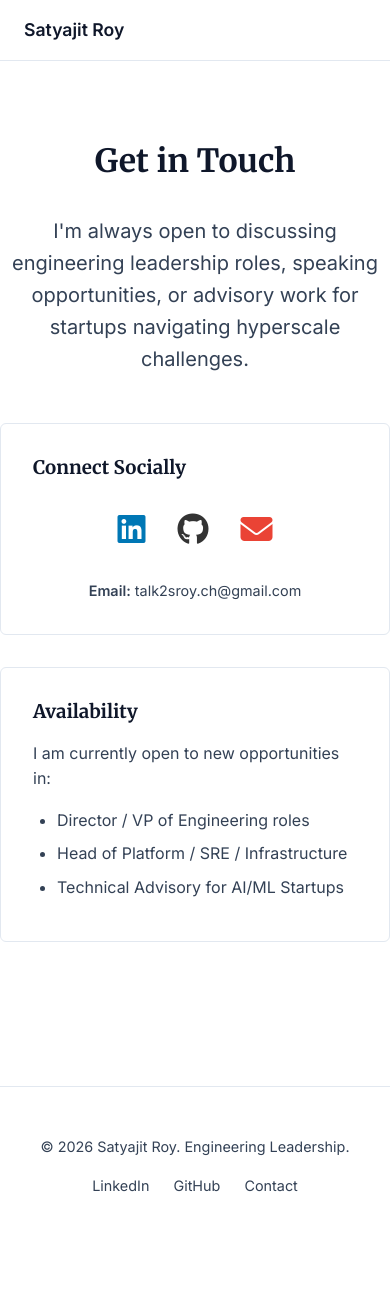
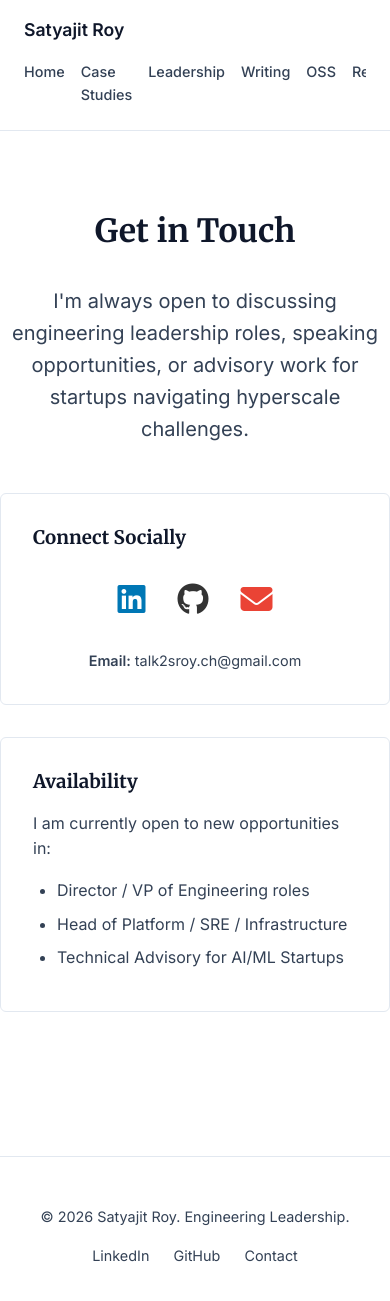
Before and after one commit to kodelint/kodelint.github.io, a Jekyll site: the page built from portfolio/contact.md, in a window 390 px wide and 1315 px high. Shown: the top 1301 px of the window. Built offline with Jekyll 4.4.1, drawn with Linux system fonts in a browser that asks for light colours.

Commit message:
fix: improve portfolio robustness and mobile UX
- Moved Google Fonts import to <head> to prevent FOUC and import issues
- Implemented horizontal scroll navigation for mobile devices
- Added {% seo %} tag for better metadata
- Removed potential CSS conflict sources

```diff
--- a/_layouts/portfolio_v4.html
+++ b/_layouts/portfolio_v4.html
@@ -12,9 +12,14 @@
   <meta property="og:type" content="website">
   <meta property="og:url" content="{{ site.url }}{{ page.url }}">
   <link rel="canonical" href="{{ site.url }}{{ page.url }}">
+  <link rel="preconnect" href="https://fonts.googleapis.com">
+  <link rel="preconnect" href="https://fonts.gstatic.com" crossorigin>
+  <link href="https://fonts.googleapis.com/css2?family=Inter:wght@300;400;500;600&family=Merriweather:ital,wght@0,300;0,400;0,700;1,400&display=swap" rel="stylesheet">
   <link rel="stylesheet" href="https://cdnjs.cloudflare.com/ajax/libs/font-awesome/6.4.0/css/all.min.css">
 
   <link rel="stylesheet" href="/assets/css/portfolio_v4.css">
+
+  {% seo title=false %}
 
   <script type="application/ld+json">
   {
--- a/_sass/_portfolio_v4.scss
+++ b/_sass/_portfolio_v4.scss
@@ -1,5 +1,4 @@
 /* Portfolio V4 - Professional, Technical, Authoritative */
-@import url('https://fonts.googleapis.com/css2?family=Inter:wght@300;400;500;600&family=Merriweather:ital,wght@0,300;0,400;0,700;1,400&display=swap');
 
 :root {
   --v4-bg: #ffffff;
@@ -275,6 +274,21 @@
   .hero-headline { font-size: 2rem; }
   .cs-detail-grid { grid-template-columns: 1fr; }
   .leadership-grid { grid-template-columns: 1fr; }
-  .nav-links { display: none; } /* Mobile menu implementation skipped for brevity, simplified */
+
+  .nav-links {
+    display: flex;
+    gap: 1rem;
+    overflow-x: auto;
+    padding-bottom: 0.5rem;
+    -webkit-overflow-scrolling: touch;
+    width: 100%;
+  }
+
+  .nav-wrapper {
+    flex-direction: column;
+    align-items: flex-start;
+    gap: 1rem;
+  }
+
   .resume-container { padding: 1.5rem; }
 }
```
